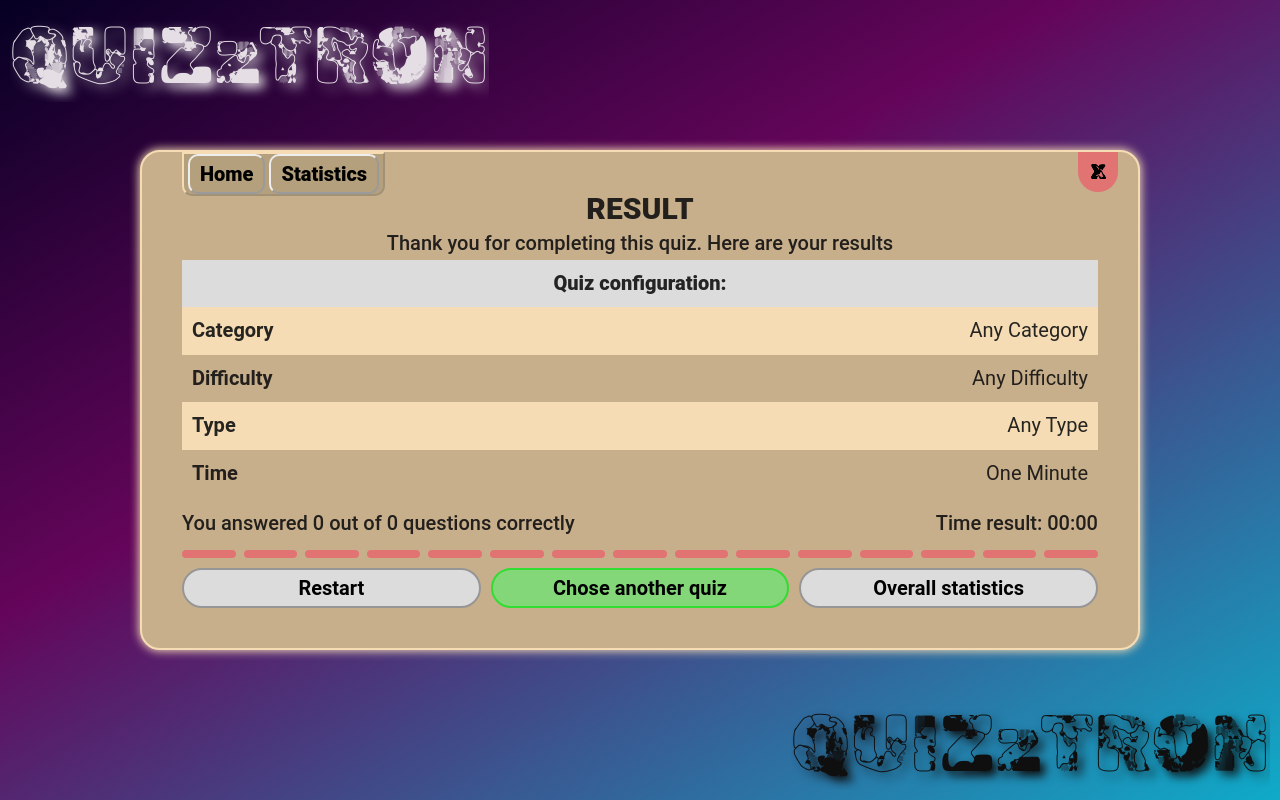
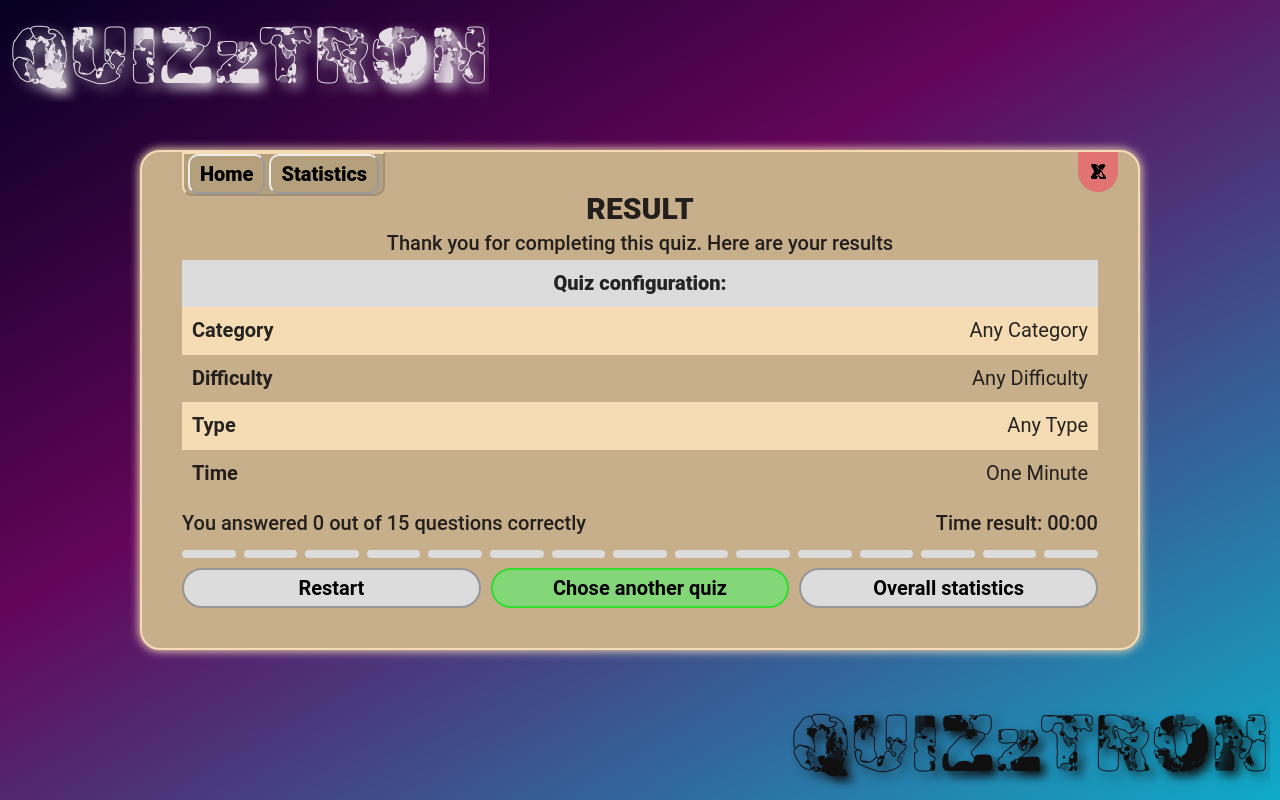
Before and after one commit to RKeyIT/React_01.24, a React (Vite) app: page /result in a window 1280 px wide. Built offline with nearby package versions, Linux system fonts and the light colour scheme.

Commit message:
fix: project building fixes

```diff
--- a/src/entities/NumberSelect/NumberSelect.tsx
+++ b/src/entities/NumberSelect/NumberSelect.tsx
@@ -18,7 +18,7 @@
     throw new Error('Received invalid values: max should be more than min')
   }
 
-  const options: number[] = new Array(max - min + 1).fill(0).map((el, index) => (el = min + index))
+  const options: number[] = new Array(max - min + 1).fill(0).map((_, index) => (min + index))
   const defaultValue = options[options.length - 1]
 
   const handleSelection = (e: React.ChangeEvent<HTMLSelectElement>) => {
--- a/src/layout/ContentContainer/ContentContainer.module.css
+++ b/src/layout/ContentContainer/ContentContainer.module.css
@@ -32,7 +32,7 @@
         min-height: 100svh;
         background-color: var(--color-bg-main-tr);
         padding-left: 0.5rem;
-        padding-right: 1rem;
+        padding-right: 0.5rem;
         padding-top: 3.5rem;
         padding-bottom: 0;
     }
--- a/src/store/gameSlice.tsx
+++ b/src/store/gameSlice.tsx
@@ -66,7 +66,7 @@
   possible_answers: [MOCK_CORRECT_ANSWER, ...MOCK_INCORRECT_ANSWERS].sort(
     () => Math.random() - 0.5
   ),
-  player_answers: [].fill(null, 0, MOCK_COLLECTION.length)
+  player_answers: new Array(MOCK_COLLECTION.length).fill(null)
 }
 
 const gameSlice = createSlice({
```
